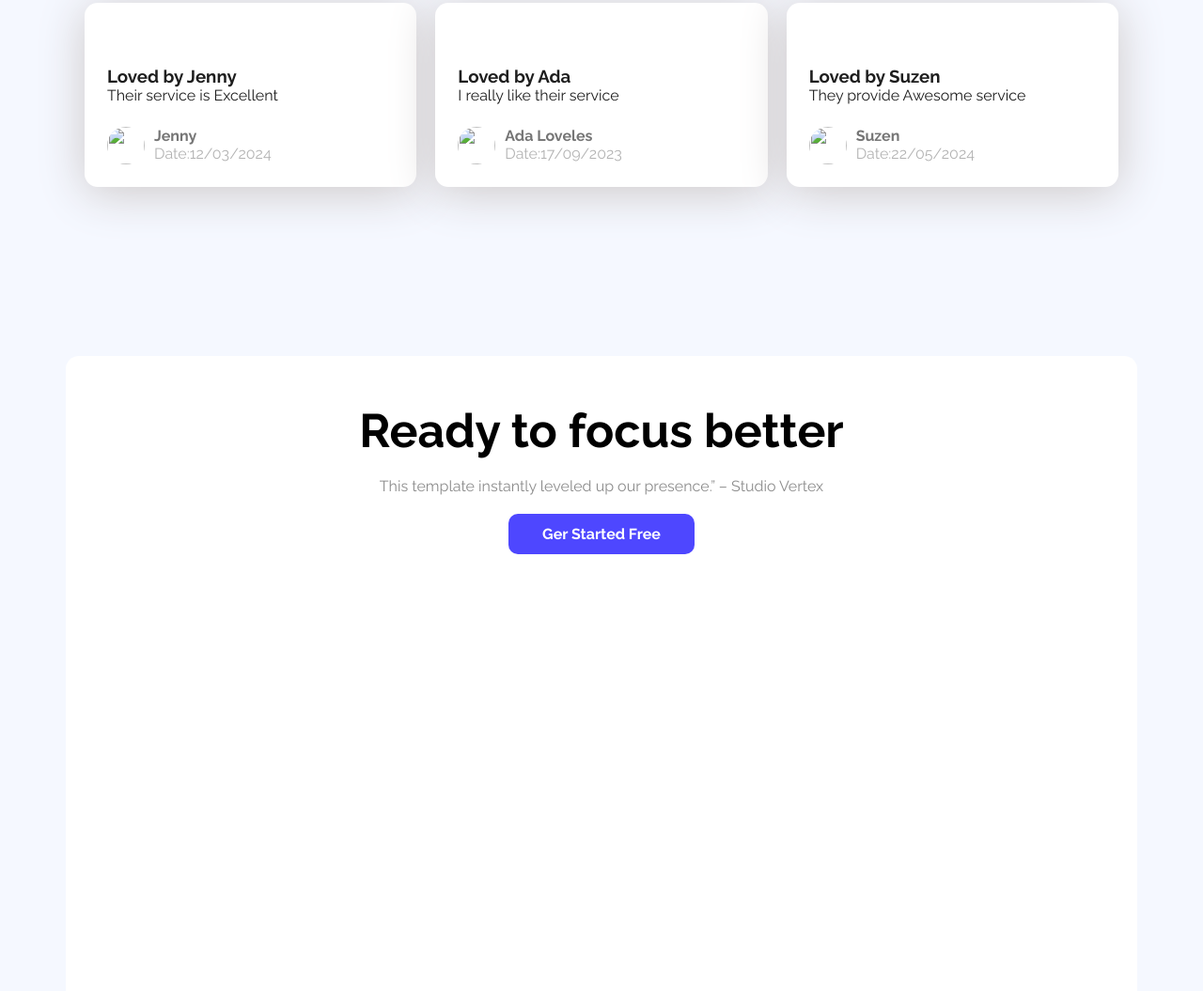
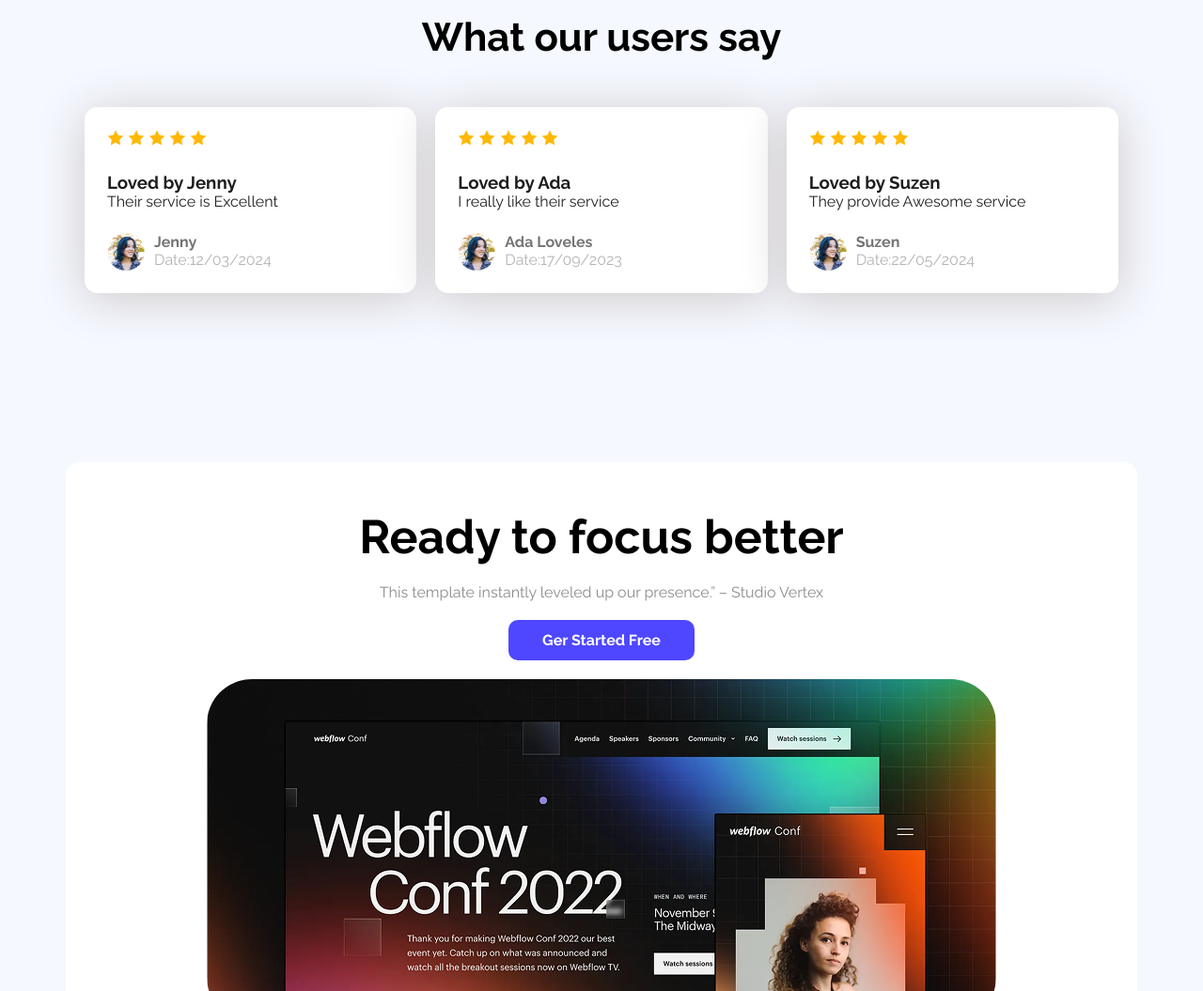
Before and after one commit to nasimhossain4764/landing-launchpad, a plain HTML site: page index.html in a window 1280 px wide. Shown: the part 1745-2800 px from the top of the page at 94% size. Drawn offline with Linux system fonts and the light colour scheme; the site is published under a folder, as on GitHub Pages, so addresses that start at the root find nothing.

Commit message:
images path corrected

```diff
--- a/index.html
+++ b/index.html
@@ -43,7 +43,7 @@
 
       </div>
       <div class="action-item-2">
-        <img src="/Assets/wc-mini.png" alt="" class="action-image">
+        <img src="./assets/wc-mini.png" alt="" class="action-image">
       </div>
     </div>
 
@@ -83,16 +83,16 @@
       <div class="user-feedback-cards">
         <!-- Card-01 -->
         <div class="card">
-          <img src="/Assets/icon-star.png" alt="">
-          <img src="/Assets/icon-star.png" alt="">
-          <img src="/Assets/icon-star.png" alt="">
-          <img src="/Assets/icon-star.png" alt="">
-          <img src="/Assets/icon-star.png" alt="">
+          <img src="./assets/icon-star.png" alt="">
+          <img src="./assets/icon-star.png" alt="">
+          <img src="./assets/icon-star.png" alt="">
+          <img src="./assets/icon-star.png" alt="">
+          <img src="./assets/icon-star.png" alt="">
           <h3 class="card-title">Loved by Jenny</h3>
           <p class="card-para">Their service is Excellent</p>
 
           <div class="user-info">
-            <img src="/Assets/avatar.png" alt="" class="image-icon">
+            <img src="./assets/avatar.png" alt="" class="image-icon">
             <div>
               <h4>Jenny</h4>
               <p>Date:12/03/2024</p>
@@ -103,16 +103,16 @@
 
         <!-- Card-02 -->
         <div class="card">
-          <img src="/Assets/icon-star.png" alt="">
-          <img src="/Assets/icon-star.png" alt="">
-          <img src="/Assets/icon-star.png" alt="">
-          <img src="/Assets/icon-star.png" alt="">
-          <img src="/Assets/icon-star.png" alt="">
+          <img src="./assets/icon-star.png" alt="">
+          <img src="./assets/icon-star.png" alt="">
+          <img src="./assets/icon-star.png" alt="">
+          <img src="./assets/icon-star.png" alt="">
+          <img src="./assets/icon-star.png" alt="">
           <h3 class="card-title">Loved by Ada</h3>
           <p class="card-para">I really like their service</p>
 
           <div class="user-info">
-            <img src="/Assets/avatar.png" alt="" class="image-icon">
+            <img src="./assets/avatar.png" alt="" class="image-icon">
             <div>
               <h4>Ada Loveles</h4>
               <p>Date:17/09/2023</p>
@@ -122,16 +122,16 @@
 
         <!-- Card-03 -->
         <div class="card">
-          <img src="/Assets/icon-star.png" alt="">
-          <img src="/Assets/icon-star.png" alt="">
-          <img src="/Assets/icon-star.png" alt="">
-          <img src="/Assets/icon-star.png" alt="">
-          <img src="/Assets/icon-star.png" alt="">
+          <img src="./assets/icon-star.png" alt="">
+          <img src="./assets/icon-star.png" alt="">
+          <img src="./assets/icon-star.png" alt="">
+          <img src="./assets/icon-star.png" alt="">
+          <img src="./assets/icon-star.png" alt="">
           <h3 class="card-title">Loved by Suzen</h3>
           <p class="card-para">They provide Awesome service</p>
 
           <div class="user-info">
-            <img src="/Assets/avatar.png" alt="" class="image-icon">
+            <img src="./assets/avatar.png" alt="" class="image-icon">
             <div>
               <h4>Suzen</h4>
               <p>Date:22/05/2024</p>
@@ -151,7 +151,7 @@
       <p>This template instantly leveled up our presence.” – Studio Vertex</p>
       <button class="primary-button">Ger Started Free</button>
       <div class="focus-image">
-        <img src="/Assets/wc-big.png" alt="">
+        <img src="./assets/wc-big.png" alt="">
       </div>
     </div>
 
--- a/styles/style.css
+++ b/styles/style.css
@@ -75,7 +75,7 @@ body {
 
 /* 02.Bannar Style */
 header {
-  background-image: url(../Assets/Hero-bg.png);
+  background-image: url("../assets/Hero-bg.png");
   background-repeat: no-repeat;
   background-size: cover;
 }
@@ -202,7 +202,7 @@ main {
   display: flex;
   gap: 20px;
   margin: 0 auto;
-  justify-content: space-between
+  justify-content: space-between;
 }
 
 .card {
```
